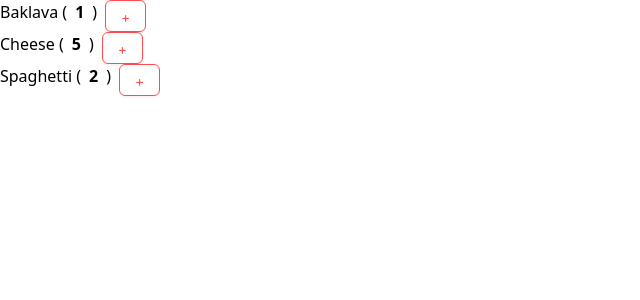
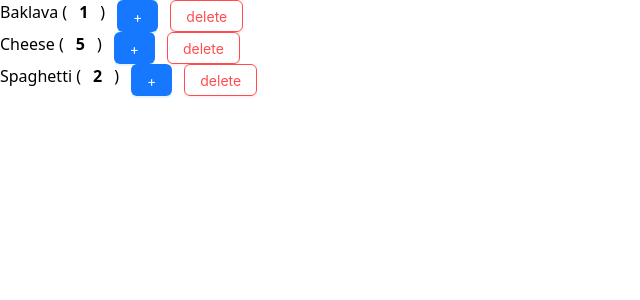
Before and after one commit to YangWavei/react_lodash_ui_exercise, a React (Vite) app: page / in a window 1280 px wide. Shown: the top 300 px of the page, without its empty margins (0-640 px from the left). Built offline with nearby package versions, Linux system fonts and the light colour scheme.

Commit message:
删除购物车中的商品

```diff
--- a/src/components/ShoppingCart.tsx
+++ b/src/components/ShoppingCart.tsx
@@ -1,5 +1,6 @@
-import { Button } from "antd";
-import { useState } from "react";
+import { Button } from 'antd';
+import { useState } from 'react';
+
 const initialProducts = [{
   id: 0,
   name: 'Baklava',
@@ -14,36 +15,49 @@ const initialProducts = [{
   count: 2,
 }];
 
-/** 更改购物车中的商品 */
-function ShoppingCart() {
-  const [products, setProducts] = useState(initialProducts)
+export default function ShoppingCart() {
+  const [
+    products,
+    setProducts
+  ] = useState(initialProducts)
 
   function handleIncreaseClick(productId: number) {
-    const newProducts = products.map(el => {
-      if (el.id === productId) {
-        return { ...el, count: el.count + 1 }
+    setProducts(products.map(product => {
+      if (product.id === productId) {
+        return {
+          ...product,
+          count: product.count + 1
+        };
       } else {
-        return el
+        return product;
       }
-    })
+    }))
+  }
+
+  function handleDeleteClick(productId: number) {
+    const newProducts = products.filter(el => el.id !== productId)
     setProducts(newProducts)
   }
   return (
     <ul>
       {products.map(product => (
-        <li key={product.id} className="flex gap-2">
+        <li key={product.id} className=' flex gap-3'>
           {product.name}
           {' '}
           (<b>{product.count}</b>)
-          <Button danger onClick={() => {
+          <Button type='primary' onClick={() => {
             handleIncreaseClick(product.id);
           }}>
             +
           </Button >
+          <Button danger onClick={() => {
+            // 删除数组中的元素
+            handleDeleteClick(product.id)
+          }}>
+            delete
+          </Button>
         </li>
       ))}
     </ul>
   );
 }
-
-export default ShoppingCart
```
